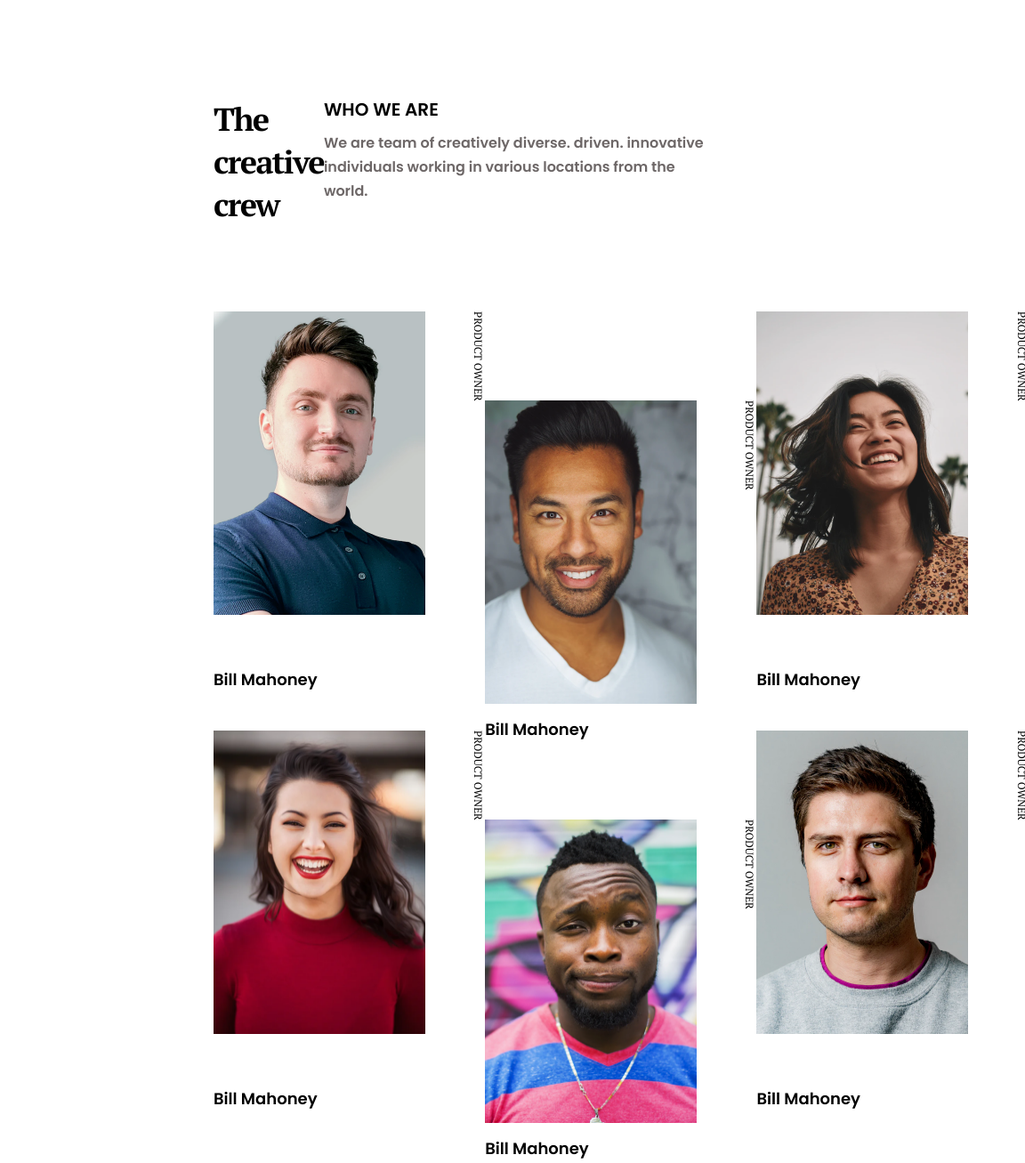
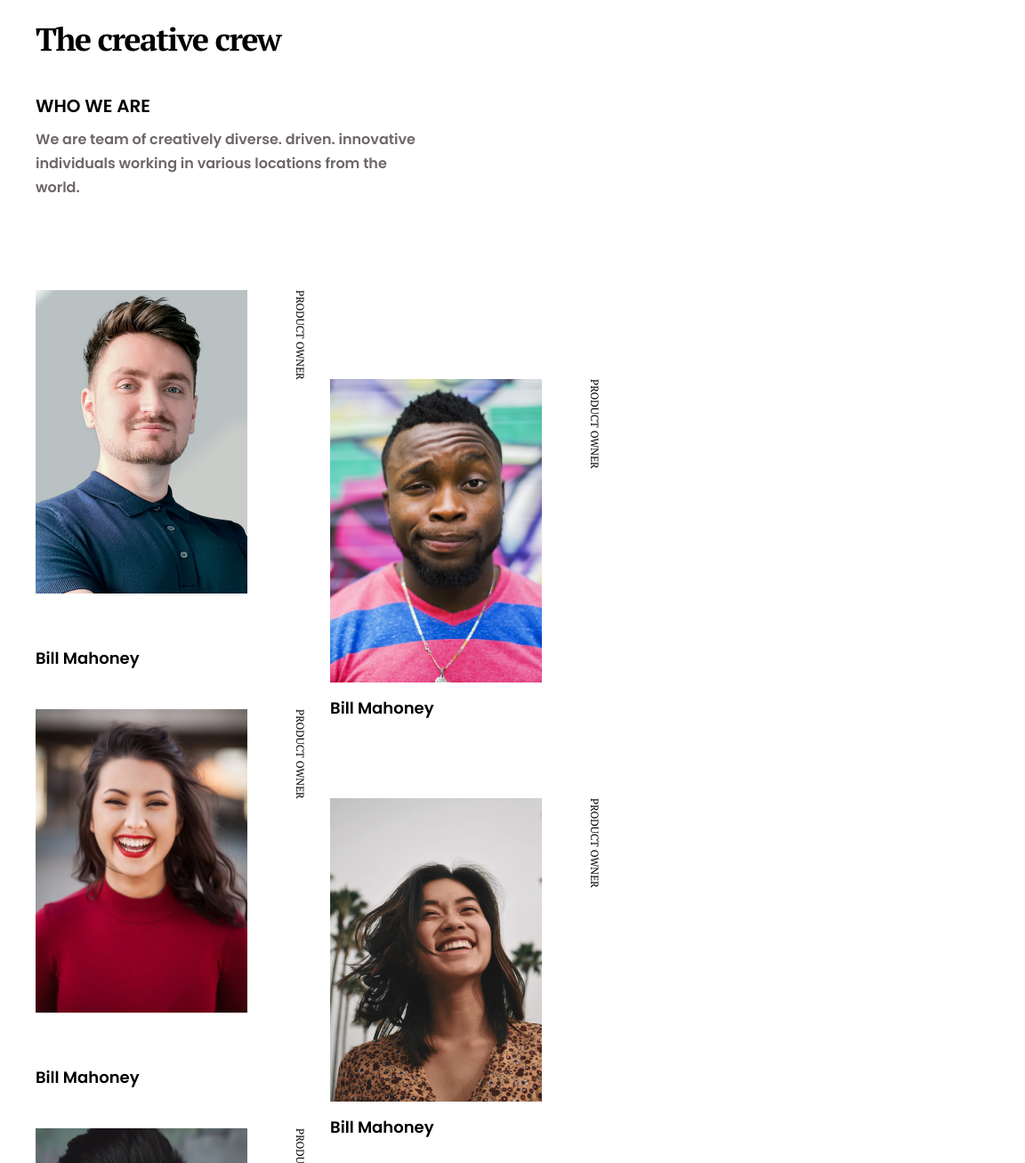
Before and after one commit to mrnayem2026/my-team-page-master, a plain HTML site: page index.html in a window 768 px wide. Shown: the top 1307 px of the page at 89% size, 1152 px wide, since content can reach past the window. Drawn offline with Linux system fonts and the light colour scheme.

Commit message:
some problem solve

```diff
--- a/css/style.css
+++ b/css/style.css
@@ -59,7 +59,8 @@ main {
     display: grid;
     grid-template-areas:
         "one  two three"
-        "onee twoo threee";
+        "onee twoo threee"
+        "on3e tw3e thr3e";
 }
 
 #one {
@@ -122,6 +123,81 @@ main {
     display: inline;
 }
 
+/*? Main section CSS Style End  */
 
 
-/*? Main section CSS Style End  */
+/*!Responsive for tablet and laptop Start */
+@media (min-width: 768px) and (max-width: 992px) {
+    header {
+        margin: 20px 40px 96px 40px;
+        flex-direction: column;
+    }
+
+    .header-content {
+        padding-top: 38px;
+    }
+
+    main {
+        margin: 0 40px 50px 40px;
+    }
+
+    #three {
+        grid-area: on3e;
+        padding-top:0;
+    }
+
+    #four {
+        padding-top: 100px;
+        grid-area:twoo;
+
+    }
+
+    #five {
+        grid-area: two;
+    }
+
+    #six {
+        padding-top: 100px;
+        grid-area:tw3e;
+    }
+
+}
+@media (min-width: 576px) and (max-width: 768px) {
+    header {
+        margin: 20px 40px 96px 40px;
+        flex-direction: column;
+    }
+
+    .header-content {
+        padding-top: 38px;
+    }
+
+    main {
+        margin: 0 40px 50px 40px;
+    }
+
+    #three {
+        grid-area: on3e;
+        padding-top:0;
+    }
+
+    #four {
+        padding-top: 100px;
+        grid-area:twoo;
+
+    }
+
+    #five {
+        grid-area: two;
+    }
+
+    #six {
+        padding-top: 100px;
+        grid-area:tw3e;
+    }
+
+
+}
+
+
+/*!Responsive for tablet and laptop End */
```
